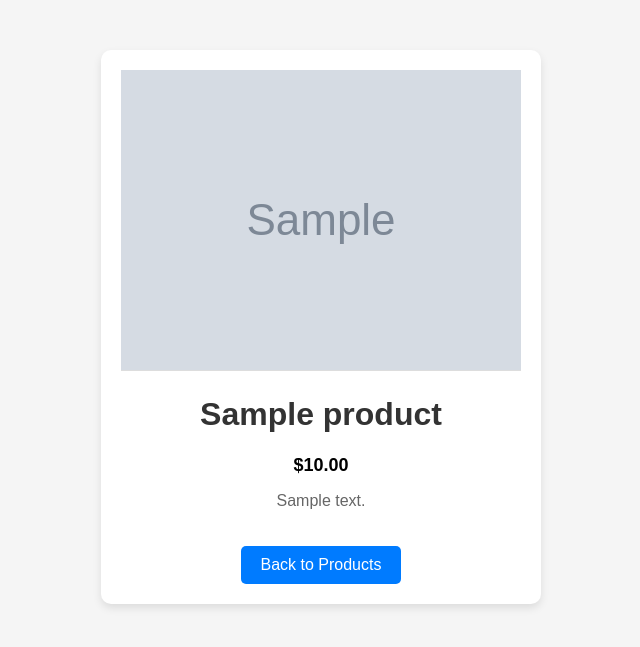
After one commit to minte-atnafu/simple_product_list_django, a Django app: page /product/1/ in a window 1280 px wide. The commit adds this page. Shown: the top 647 px of the page, without its empty margins (319-959 px from the left). Run offline with Django 5.2, Linux system fonts and the light colour scheme; tables that the repository leaves empty hold one stand-in row (values such as "Sample post"); grey boxes marked "Sample" are stand-in pictures.

Commit message:
adding product detail

```diff
--- /dev/null
+++ b/product/templates/product/product_detail.html
@@ -0,0 +1,69 @@
+<!DOCTYPE html>
+<html>
+<head>
+    <title>{{ product.name }}</title>
+    <style>
+        body {
+            font-family: Arial, sans-serif;
+            background-color: #f5f5f5;
+            text-align: center;
+        }
+
+        .product-card {
+            background: #fff;
+            border-radius: 10px;
+            box-shadow: 0 4px 8px rgba(0, 0, 0, 0.1);
+            width: 400px;
+            margin: 50px auto;
+            padding: 20px;
+            text-align: center;
+        }
+
+        .product-card img {
+            width: 100%;
+            height: auto;
+            border-bottom: 1px solid #ddd;
+        }
+
+        h1 {
+            color: #333;
+        }
+
+        p {
+            font-size: 16px;
+            color: #666;
+        }
+
+        strong {
+            font-size: 18px;
+            color: #000;
+        }
+
+        .back-btn {
+            display: inline-block;
+            margin-top: 20px;
+            padding: 10px 20px;
+            background: #007bff;
+            color: white;
+            text-decoration: none;
+            border-radius: 5px;
+        }
+
+        .back-btn:hover {
+            background: #0056b3;
+        }
+
+    </style>
+</head>
+<body>
+    <div class="product-card">
+        {% if product.image %}
+            <img src="{{ product.image.url }}" alt="{{ product.name }}">
+        {% endif %}
+        <h1>{{ product.name }}</h1>
+        <strong>${{ product.price }}</strong>
+        <p>{{ product.description }}</p>
+        <a href="{% url 'product_list' %}" class="back-btn">Back to Products</a>
+    </div>
+</body>
+</html>
--- a/product/urls.py
+++ b/product/urls.py
@@ -1,6 +1,7 @@
 from django.urls import path
-from .views import product_list
+from .views import product_list,product_detail
 
 urlpatterns = [
     path('', product_list, name='product_list'),
+    path('<int:product_id>/', product_detail, name='product_detail'),
 ]
--- a/product/views.py
+++ b/product/views.py
@@ -1,4 +1,4 @@
-from django.shortcuts import render
+from django.shortcuts import render, get_object_or_404
 from .models import Product
 # Create your views here.
 
@@ -6,3 +6,10 @@ def product_list(request):
     products=Product.objects.all()
     context={'products':products}
     return render(request, 'product/product_list.html',context)
+
+# single product detail shown here
+
+def product_detail(request, product_id):
+    product = get_object_or_404(Product, id=product_id)
+    context={'product': product}
+    return render(request, 'product/product_detail.html',context)
```
Also changed, not shown: product/templates/product/product_list.html (+14 -13 lines).
